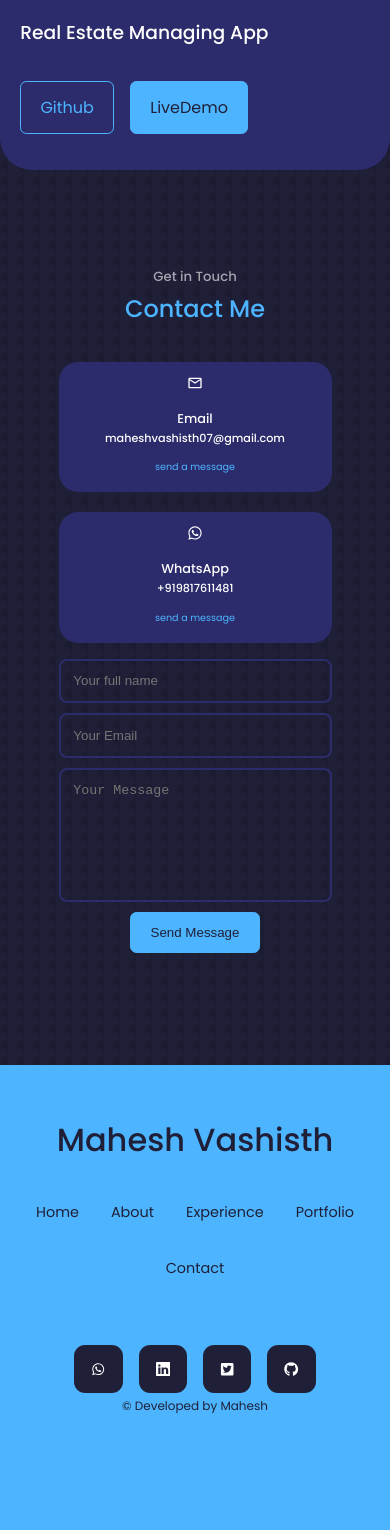
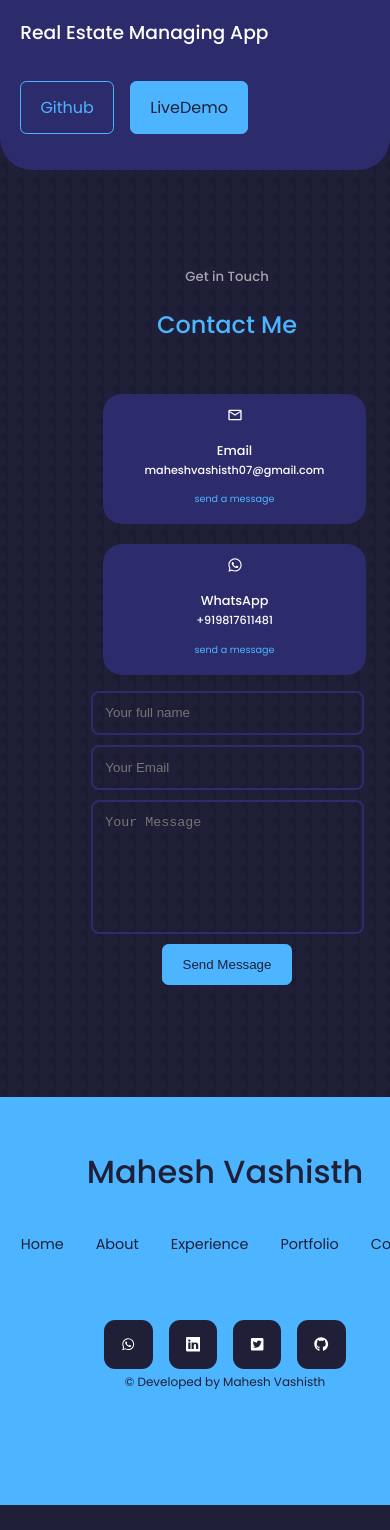
Before and after one commit to mahideveloper1/Portfolio, a React (Create React App) app: page / in a window 390 px wide. Shown: the part 5619-7149 px from the top of the page. After the commit the page ends 7124 px from the top, so only its background shows below. Built offline with nearby package versions, Linux system fonts and the light colour scheme.

Commit message:
updated footer

```diff
--- a/src/components/Footer/Footer.css
+++ b/src/components/Footer/Footer.css
@@ -4,7 +4,7 @@ footer {
   text-align: center;
   font-size: 0.9rem;
   margin-top: 7rem;
-     /* height: 240px; */
+  width: 100%;
 }
 
 footer a {
@@ -50,5 +50,16 @@ footer a {
 
 .footer__copyright {
   margin-bottom: 4rem;
-    color: var(--color-bg)
+  color: var(--color-bg);
 }
+
+@media screen and (min-width: 350px) and (max-width: 400px) {
+  footer {
+    width: 450px;
+  }
+}
+@media screen and (min-width: 400px) and (max-width: 450px) {
+  footer {
+    width: 465px;
+  }
+}
--- a/src/components/Footer/Footer.jsx
+++ b/src/components/Footer/Footer.jsx
@@ -62,7 +62,7 @@ const Footer = () => {
       </div>
 
       <div className="footer__copyright">
-        <small>&copy; Developed by Mahesh</small>
+        <small>&copy; Developed by Mahesh Vashisth</small>
       </div>
     </footer>
   );
--- a/src/components/contact/Contact.css
+++ b/src/components/contact/Contact.css
@@ -3,6 +3,7 @@
   display: grid;
   grid-template-columns: 30% 58%;
   gap: 12%;
+  margin: 0 auto;
 }
 
 .contact__options {
@@ -30,6 +31,11 @@
   margin-bottom: 0.5rem;
 }
 
+.contact__option h5 {
+  font-size: 0.7rem;
+  word-break: break-all;
+}
+
 .contact__option a {
   margin-top: 0.7rem;
   display: inline-block;
@@ -42,6 +48,14 @@ form {
   gap: 1.2rem;
 }
 
+.form__group {
+  display: flex;
+  flex-direction: column;
+  align-items: center;
+  width: 100%;
+  gap: 10px;
+}
+
 input,
 textarea {
   width: 100%;
@@ -52,17 +66,6 @@ textarea {
   resize: none;
   color: var(--color-white);
 }
-
-/* @media screen and (max-width: 600px) {
-  .container.contact__container {
-    width: var(--container-width-sm);
-  }
-
-  .contact__option h5 {
-    font-size: 0.7rem;
-    word-break: break-all;
-  }
-} */
 
 @media screen and (max-width: 780px) {
   .container.contact__container {
@@ -77,6 +80,20 @@ textarea {
 @media screen and (max-width: 1024px) {
   .container.contact__container {
     width: var(--container-width-sm);
+  }
+
+  .contact__options {
+    margin-left: 15px;
+  }
+}
+@media screen and (max-width: 1024px) and (min-width: 600px) {
+  input {
+    margin-right: 50px;
+  }
+
+  input,
+  textarea {
+    margin-right: 50px;
   }
 }
 
@@ -131,3 +148,24 @@ textarea {
     gap: 10px;
   }
 }
+
+@media screen and (max-width: 450px) and (min-width: 400px) {
+  #contact {
+    width: 100%;
+    display: flex;
+    flex-direction: column;
+    align-items: center;
+    gap: 1rem;
+    margin-left: 20px;
+  }
+}
+@media screen and (max-width: 400px) and (min-width: 350px) {
+  #contact {
+    width: 100%;
+    display: flex;
+    flex-direction: column;
+    align-items: center;
+    gap: 1rem;
+    margin-left: 32px;
+  }
+}
--- a/src/style.css
+++ b/src/style.css
@@ -1,126 +1,123 @@
+@import url("https://fonts.googleapis.com/css2?family=Poppins:wght@300;400;500;600&display=swap");
 
- @import url('https://fonts.googleapis.com/css2?family=Poppins:wght@300;400;500;600&display=swap');
-
-*{
-    margin:0;
+* {
+  margin: 0;
   padding: 0;
-    border:0;
+  border: 0;
   box-sizing: border-box;
   list-style: none;
   text-decoration: none;
 }
 
-:root
-{
-    --color-bg:#1f1f38;
-    --color-bg-variant:#2c2c6c;
-    --color-primary:#4db5ff;
-    --color-primary-variant:#rgba(77,181,255,0.4);
-    --color-white:#fff;
-    --color-light:rgba(255,255,255,0.6);
+:root {
+  --color-bg: #1f1f38;
+  --color-bg-variant: #2c2c6c;
+  --color-primary: #4db5ff;
+  --color-primary-variant: #rgba(77, 181, 255, 0.4);
+  --color-white: #fff;
+  --color-light: rgba(255, 255, 255, 0.6);
 
   --transition: all 400ms ease;
 
-    --container-width-lg:75%;
-    --container-width-md:86%;
-    --conatiner-width-sm:90%;
+  --container-width-lg: 75%;
+  --container-width-md: 86%;
+  --conatiner-width-sm: 90%;
 }
 
-html{
+html {
   scroll-behavior: smooth;
 }
 
-::-webkit-scrollbar{
+::-webkit-scrollbar {
   display: none;
 }
 
-body{
-    font-family: 'Poppins', sans-serif;
+body {
+  font-family: "Poppins", sans-serif;
   background-color: var(--color-bg);
   color: var(--color-white);
   line-height: 1.7;
   background-image: url(../src/assest/bg-texture.png);
 }
 
-
-.container{
+.container {
   width: var(--container-width-lg);
-    margin:0 auto;
-
+  margin: 0 auto;
 }
-h1,h2,h3,h4,h5{
+h1,
+h2,
+h3,
+h4,
+h5 {
   font-weight: 500;
 }
 
-h1{
+h1 {
   font-size: 2.5rem;
 }
-section{
+section {
   margin-top: 8rem;
-
 }
-section > h2 ,section > h5{
+section > h2,
+section > h5 {
   text-align: center;
-    color:var(--color-light);
-
+  color: var(--color-light);
 }
-section >h2 {
+section > h2 {
   color: var(--color-primary);
   margin-bottom: 3rem;
 }
 
-.text-light{
-    color:var(--color-light);
+.text-light {
+  color: var(--color-light);
 }
-a{
-    color:var(--color-primary);
+a {
+  color: var(--color-primary);
   transition: var(--transition);
 }
 
-a:hover{
-    color :var(--color-light);
+a:hover {
+  color: var(--color-light);
 }
-.btn{
-    width :max-content;
+.btn {
+  width: max-content;
   display: inline-block;
-    color:var(--color-primary);
+  color: var(--color-primary);
   padding: 0.75rem 1.2rem;
-    border-radius:0.4rem;
+  border-radius: 0.4rem;
   cursor: pointer;
-    border :1px solid var(--color-primary);
+  border: 1px solid var(--color-primary);
   transition: var(--transition);
 }
 
-.btn:hover{
+.btn:hover {
   background: var(--color-white);
   color: var(--color-bg);
   border-color: transparent;
 }
-.btn-primary
-{
+.btn-primary {
   background: var(--color-primary);
-    color:var(--color-bg)
+  color: var(--color-bg);
 }
-img{
+img {
   display: block;
-    width:100%;
+  width: 100%;
   object-fit: cover;
 }
 
-@media  screen and (max-width :1024px) {
-    .container{
+@media screen and (max-width: 1024px) {
+  .container {
     width: var(--container-width-md);
   }
-    section{
-        margin-top:6rem;
+  section {
+    margin-top: 6rem;
   }
 }
-@media  screen and (max-width:600px) {
-    .container{
+@media screen and (max-width: 600px) {
+  .container {
     width: var(--container-width-sm);
   }
-    section > h2{
-        margin-bottom:2rem;
+  section > h2 {
+    margin-bottom: 2rem;
   }
-
 }
```
Lines whose indentation alone changed are shown as unchanged.
